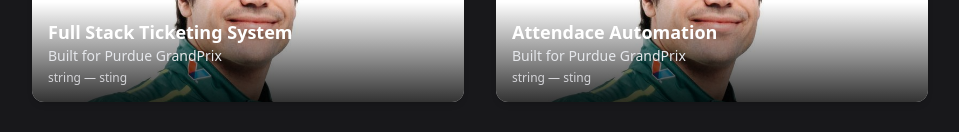
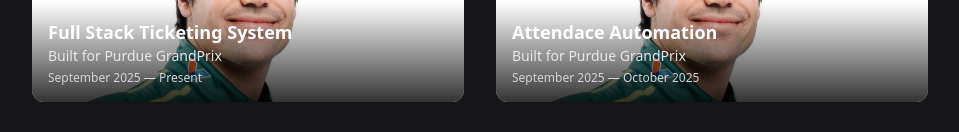
Before and after one commit to hub-ry/portfolio, a React (Vite) app: page / in a window 1280 px wide. Shown: the part 267-399 px from the top of the page, without its empty margins (160-1119 px from the left). Built offline with nearby package versions, Linux system fonts and the light colour scheme.

Commit message:
update content

```diff
--- a/src/data/projects.ts
+++ b/src/data/projects.ts
@@ -21,8 +21,8 @@ export const projects: Project[] = [
     subtitle: "Built for Purdue GrandPrix",
     image: lance,
     type: "Project",
-    start: 'string',
-    end: 'sting',
+    start: 'September 2025',
+    end: 'Present',
     techStack: ["Python", "FastAPI", "React", "Sqlite3"],
     id: "ticketing-system"
   },
@@ -31,8 +31,8 @@ export const projects: Project[] = [
     subtitle: "Built for Purdue GrandPrix",
     image: lance,
     type: "Presentation",
-    start: 'string',
-    end: 'sting',
+    start: 'September 2025',
+    end: 'October 2025',
     techStack: ["Python", "React"],
     id: "attendance-automation"
   },
```
